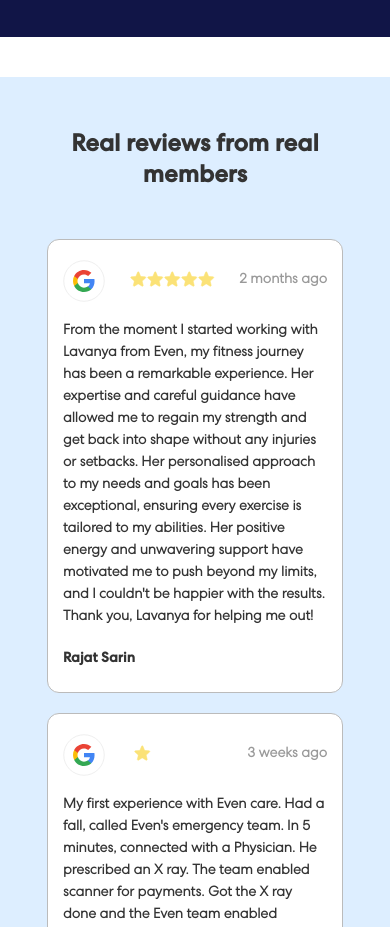
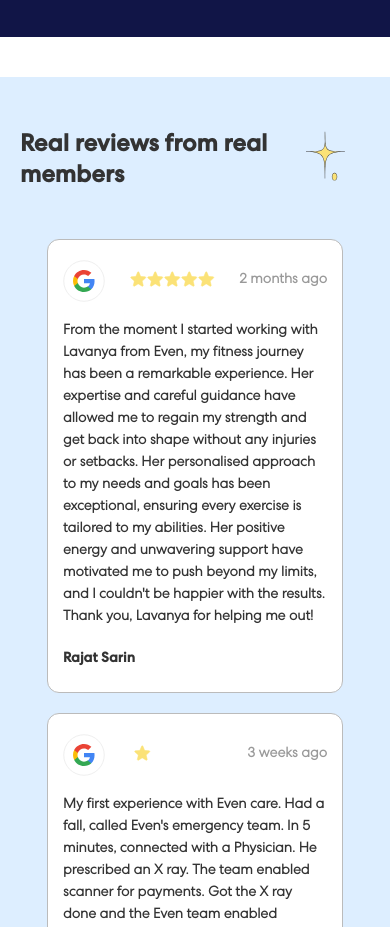
Before and after one commit to ManasChoudhary-01/EvenHealthcare-clone, a React (Vite) app: page / in a window 390 px wide. Shown: the part 2420-3347 px from the top of the page. Built offline with nearby package versions, Linux system fonts and the light colour scheme.

Commit message:
feat: Update Reviews component styles for improved layout and responsiveness

```diff
--- a/src/components/Home/Reviews/Reviews.jsx
+++ b/src/components/Home/Reviews/Reviews.jsx
@@ -7,7 +7,7 @@
     <div className={styles.reviews}>
       <div className={styles.wrapper}>
         <h2>
-          Real reviews from real members{" "}
+          Real reviews from real members
           <svg width="45" height="58" viewBox="0 0 45 58" fill="none">
             <path
               fill-rule="evenodd"
--- a/src/components/Home/Reviews/reviews.module.scss
+++ b/src/components/Home/Reviews/reviews.module.scss
@@ -95,10 +95,6 @@
             h2 {
                 font-size: 24px;
                 margin-bottom: 50px;
-
-                svg {
-                    display: none;
-                }
             }
 
             button {
@@ -107,3 +103,21 @@
         }
     }
 }
+
+@media screen and (max-width: 500px) {
+    .reviews {
+
+        .wrapper {
+
+            h2 {
+                width: fit-content;
+                text-align: left;
+                display: flex;
+
+                svg {
+                    transform: translateX(-25px);
+                }
+            }
+        }
+    }
+}
```
